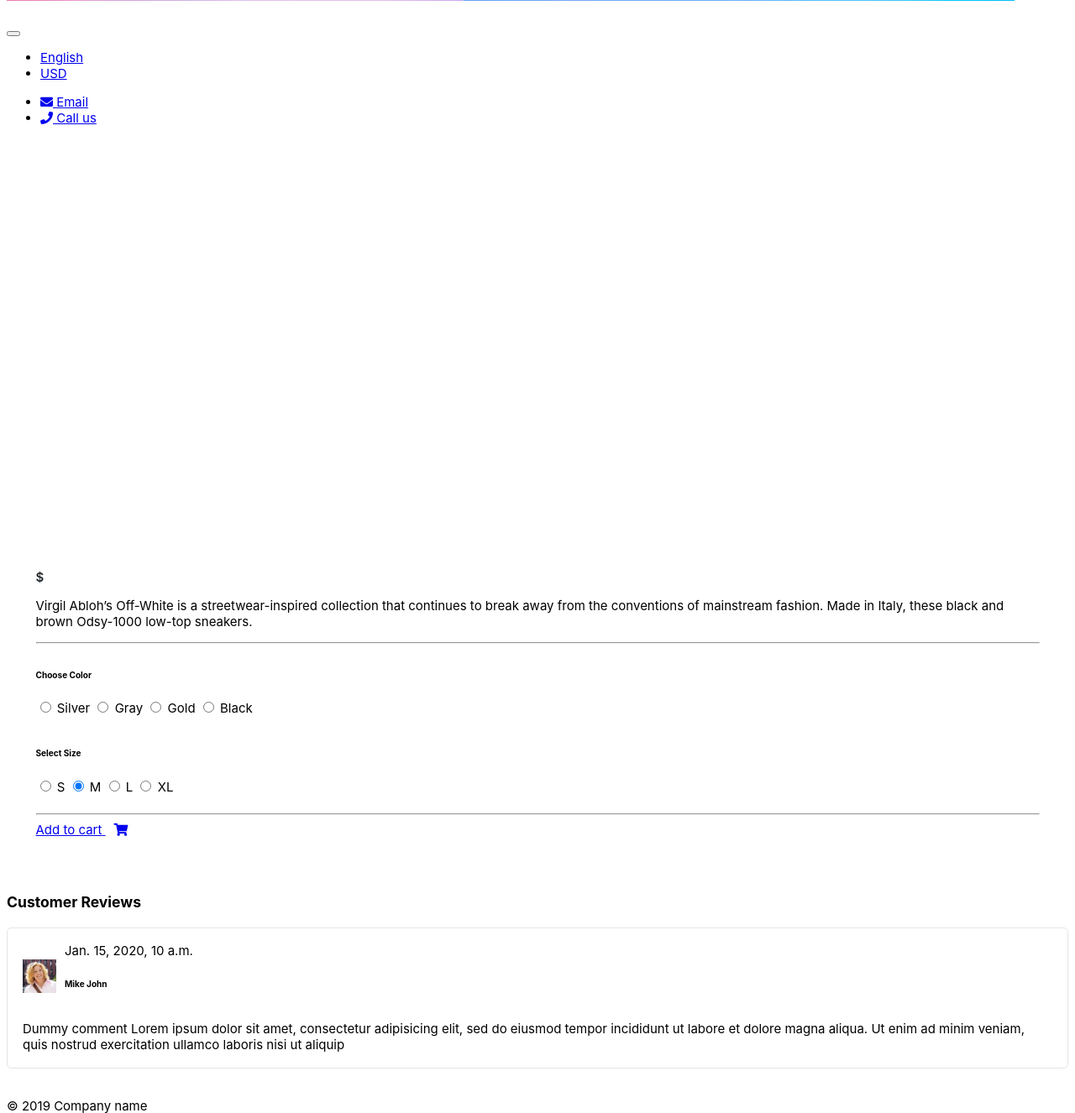
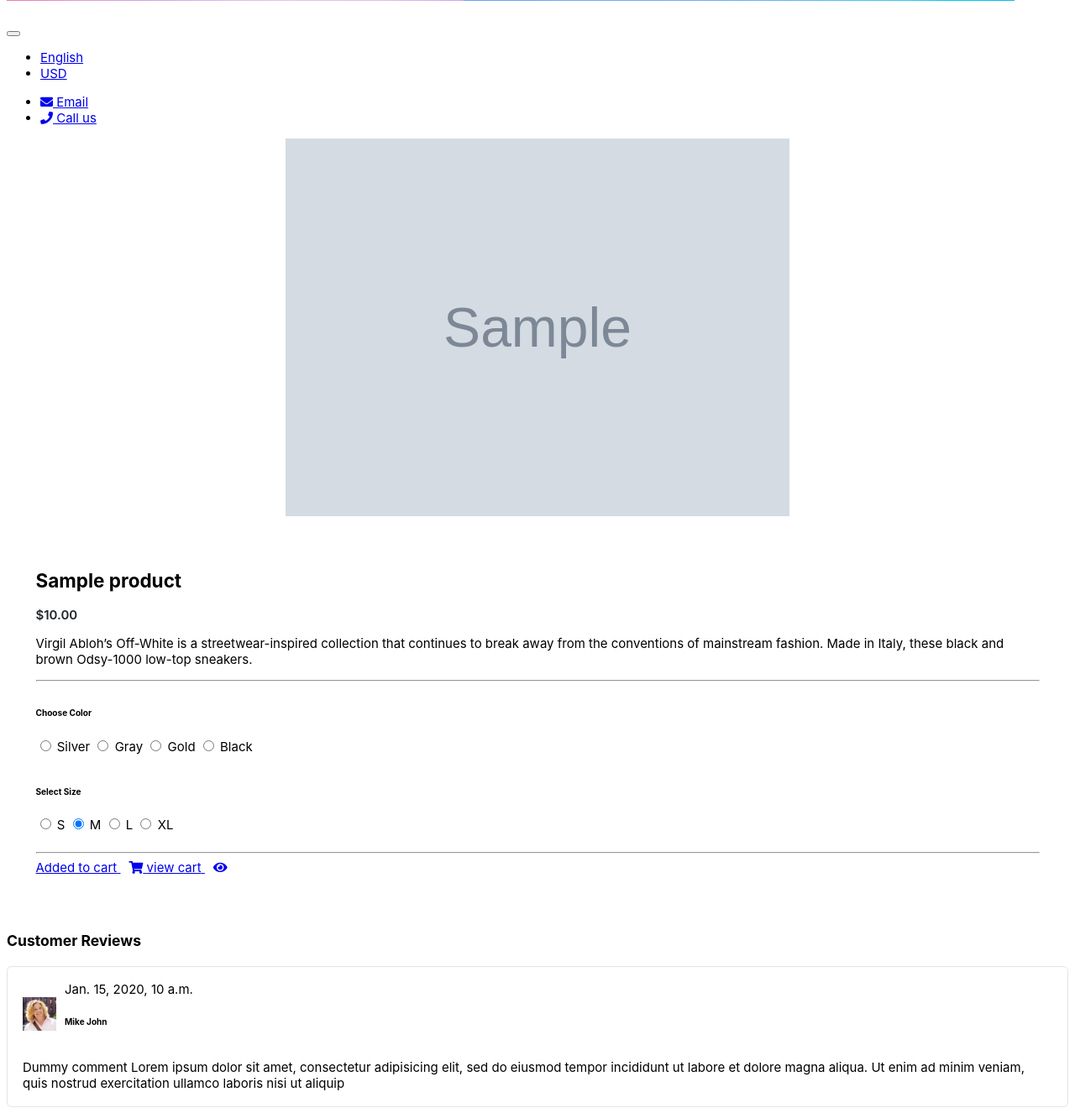
Before and after one commit to OmarMahmoud22/e-commerce-diango, a Django app: template templates/store_html/product-detail.html in a window 1280 px wide. Shown: the part 552-1878 px from the top of the page at 84% size. Run offline with Django 5.2, Linux system fonts and the light colour scheme; tables that the repository leaves empty hold one stand-in row (values such as "Sample post"); the template is opened without the code that fills it: values that come from a table or form of the project are taken from there, most other values are stand-ins (such as "Sample title", 1, 10 or a date in 2020); grey boxes marked "Sample" are stand-in pictures; some libraries are stand-ins or nearby versions; some web fonts are replaced.

Commit message:
cart app context_proceessors

```diff
--- /dev/null
+++ b/cart/context_processors.py
@@ -0,0 +1,19 @@
+from .models import Cart , Cart_Item
+from .utils import cart_id_
+
+
+
+
+def get_quntity(request):
+    cart_count=0
+    if 'admin' in request.path:
+        return {}
+    else:
+        try:
+            cart = Cart.objects.filter(cart_id=cart_id_(request))
+            cart_item = Cart_Item.objects.all().filter(cart=cart[:1])
+            for car in cart_item:
+                cart_count +=car.quantity
+        except Cart.DoesNotExist:
+            cart_count=0
+        return dict(cart_count=cart_count)
--- a/cart/urls.py
+++ b/cart/urls.py
@@ -1,8 +1,11 @@
 from django.urls import path
 from . import views
 
-
+app_name='cart'
 urlpatterns=[
     path('' , views.cart , name='cart_details'),
-    path('add_cart/<int:product_id>' , views.add_cart ,name='add_cart')
+    path('add_cart/<int:product_id>' , views.add_cart ,name='add_cart'),
+    path('remove_item/<int:product_id>' , views.remove_cart_item , name = "remove_item"),
+    path('remove_cart/<int:product_id>' , views.mainus , name = "mainus"),
+
 ]
--- a/home/settings.py
+++ b/home/settings.py
@@ -65,7 +65,8 @@ TEMPLATES = [
                 'django.template.context_processors.request',
                 'django.contrib.auth.context_processors.auth',
                 'django.contrib.messages.context_processors.messages',
-                'store.context_processors.menu_links'
+                'store.context_processors.menu_links',
+                'cart.context_processors.get_quntity'
             ],
         },
     },
--- a/templates/include/header.html
+++ b/templates/include/header.html
@@ -89,9 +89,9 @@ $(document).ready(function() {
                                 <a href="./register.html"> Register</a>
                             </div>
                         </div>
-                        <a href="./cart.html" class="widget-header pl-3 ml-3">
+                        <a href="{% url "cart:cart_details" %}" class="widget-header pl-3 ml-3">
                             <div class="icon icon-sm rounded-circle border"><i class="fa fa-shopping-cart"></i></div>
-                            <span class="badge badge-pill badge-danger notify">0</span>
+                            <span class="badge badge-pill badge-danger notify">{{cart_count}}</span>
                         </a>
                     </div> <!-- widgets-wrap.// -->
                 </div> <!-- col.// -->
--- a/templates/store_html/search-result.html
+++ b/templates/store_html/home.html
@@ -2,7 +2,7 @@
 {% block content  %}
 <body>
 
-\
+
 
 
 
@@ -136,7 +136,7 @@
 		<figure class="card card-product-grid">
 			<div class="img-wrap">
 
-				<img src="{{x.image.url}}">
+				<a href="{{ x.get_url  }}"><img src="{{x.image.url}}"></a>
 
 			</div> <!-- img-wrap.// -->
 			<figcaption class="info-wrap">
@@ -147,7 +147,7 @@
 
 					</div> <!-- price-wrap.// -->
 				</div>
-				<a href="#" class="btn btn-block btn-primary">Add to cart </a>
+				<a href="{% url "cart:add_cart" x.id %}" class="btn btn-block btn-primary">Add to cart </a>
 			</figcaption>
 		</figure>
 
--- a/templates/store_html/product-detail.html
+++ b/templates/store_html/product-detail.html
@@ -67,7 +67,12 @@
 	{% if pro.stock <= 0 %}
 	<b class="text-danger"> out of stock </b>
 	{% else %}
-	<a href="{% url "add_cart" pro.id %}" class="btn  btn-primary"> <span class="text">Add to cart</span> <i class="fas fa-shopping-cart"></i>  </a>
+	{% if in_cart %}
+	<a href="#" class="btn  btn-succes"> <span class="text">Added to cart</span> <i class="fas fa-shopping-cart"></i>  </a>
+	<a href="{% url "cart:cart_details"  %}" class="btn  btn-outline-primary"> <span class="text">view cart</span> <i class="fas fa-eye"></i>  </a>
+	{% else %}
+	<a href="{% url "cart:add_cart" pro.id %}" class="btn  btn-primary"> <span class="text">Add to cart</span> <i class="fas fa-shopping-cart"></i>  </a>
+	{% endif %}
 	{% endif %}
 </article> <!-- product-info-aside .// -->
 		</main> <!-- col.// -->
```
Also changed, not shown: cart/views.py (+35 -1 lines), store/views.py (+11 -2 lines), templates/store_html/cart.html (+15 -9 lines).
